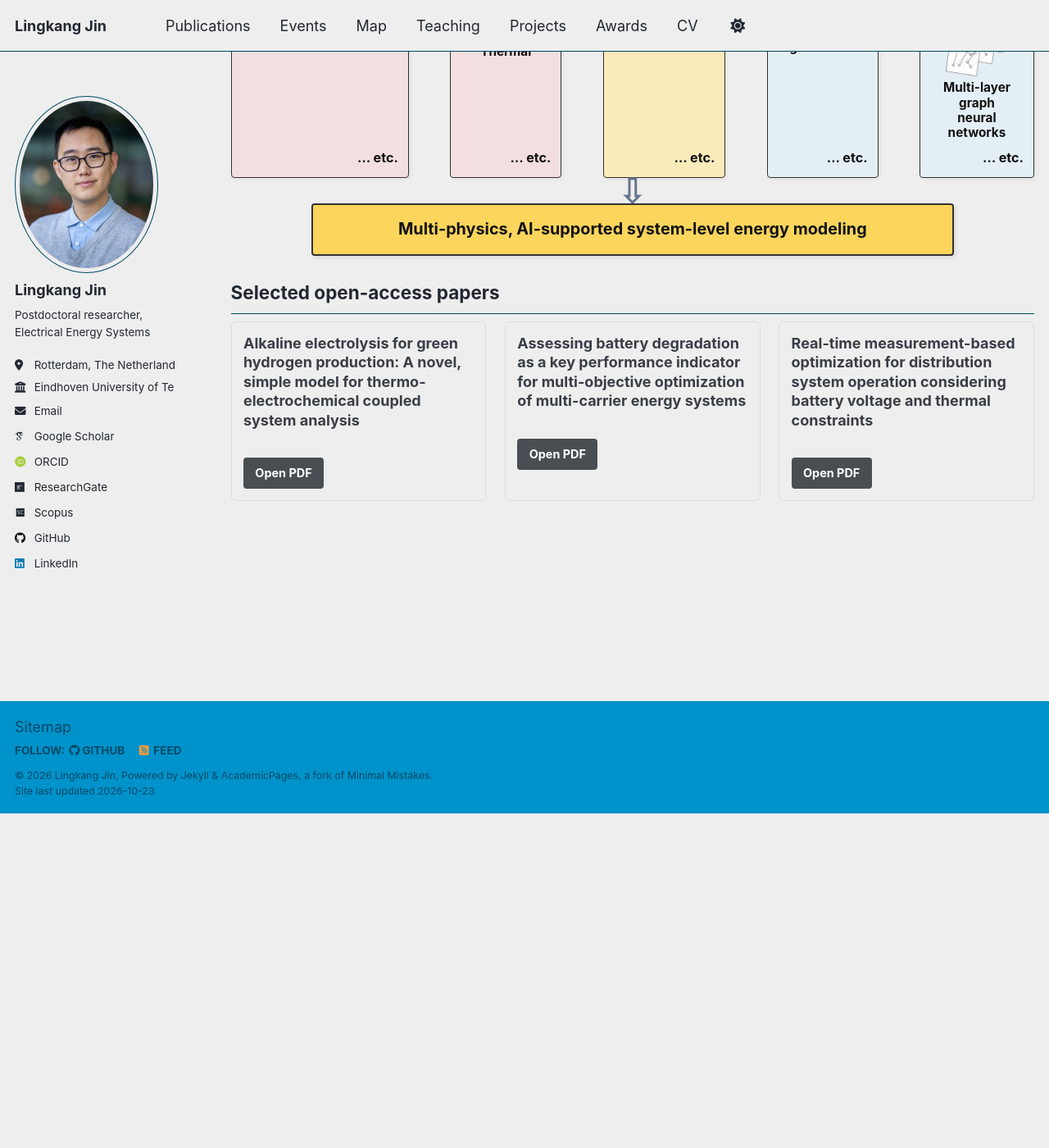
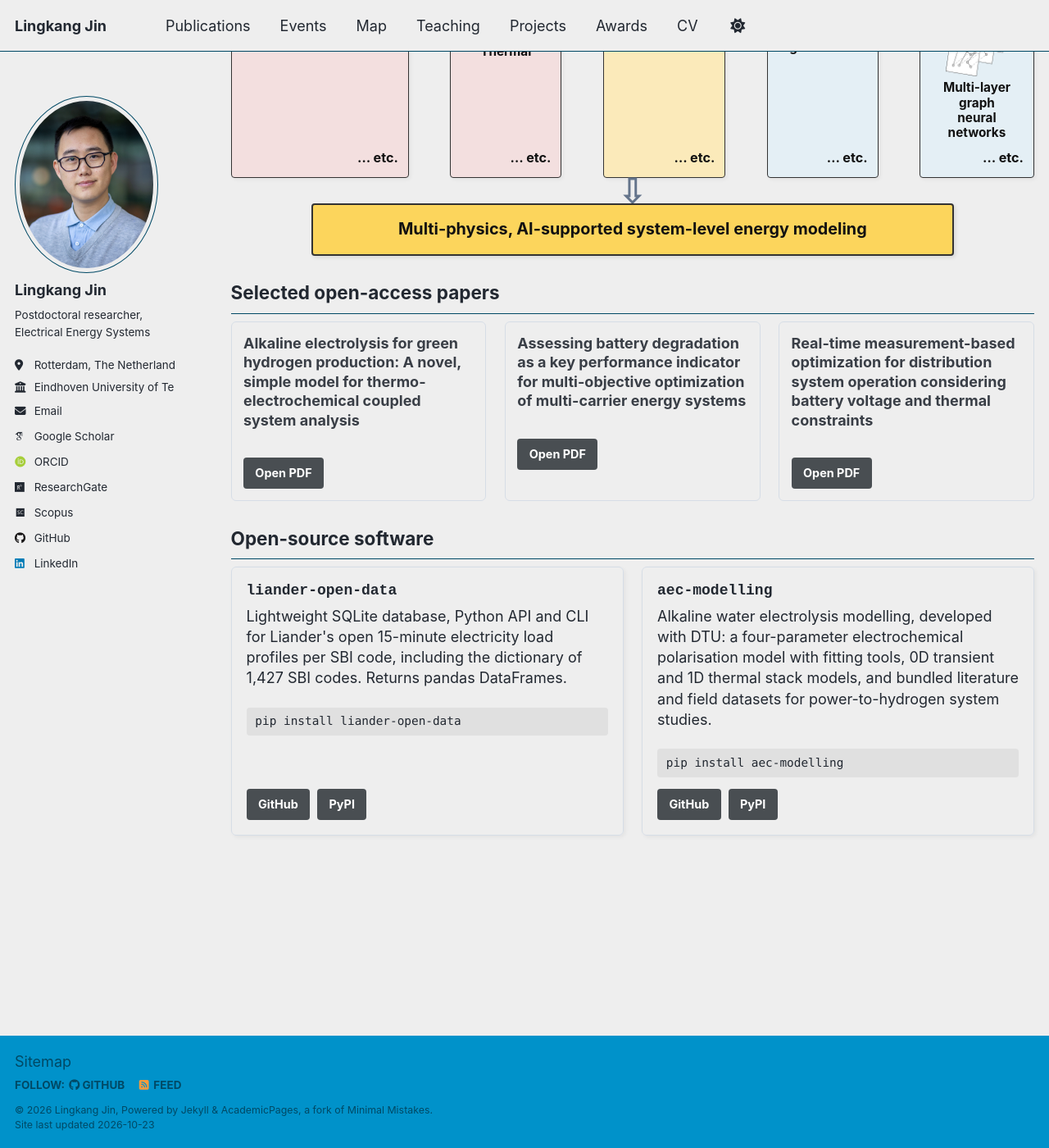
Before and after one commit to Lingkangjin/Lingkangjin.github.io, a Jekyll site: the page built from _pages/about.md, in a window 1280 px wide and 1400 px high, scrolled down 1388 px. Shown: the whole window at 82% size. Built offline with Jekyll 4.4.1, drawn with Linux system fonts in a browser that asks for light colours; some web fonts are replaced; a script that is not in the unit is left out; before the commit the page ends 2380 px from its top, so only the background shows below that.

Commit message:
Update about page: add open-source software section with project details and installation instructions

```diff
--- a/_pages/about.md
+++ b/_pages/about.md
@@ -71,6 +71,19 @@ papers:
     title: "Real-time measurement-based optimization for distribution system operation considering battery voltage and thermal constraints"
     preview: "/files/OFO.pdf"
     pdf: "/files/paper3.pdf"
+
+# Open-source repositories and PyPI releases.
+software:
+  - name: "liander-open-data"
+    description: "Lightweight SQLite database, Python API and CLI for Liander's open 15-minute electricity load profiles per SBI code, including the dictionary of 1,427 SBI codes. Returns pandas DataFrames."
+    github: "https://github.com/lingkang95/Liander_open_data"
+    pypi: "https://pypi.org/project/liander-open-data/"
+    install: "pip install liander-open-data"
+  - name: "aec-modelling"
+    description: "Alkaline water electrolysis modelling, developed with DTU: a four-parameter electrochemical polarisation model with fitting tools, 0D transient and 1D thermal stack models, and bundled literature and field datasets for power-to-hydrogen system studies."
+    github: "https://github.com/Lingkangjin/AEC-Modelling"
+    pypi: "https://pypi.org/project/aec-modelling/"
+    install: "pip install aec-modelling"
 ---
 
 <style>
@@ -201,6 +214,32 @@ papers:
   .paper__btn:hover { background: #2a2d2f; }
   .paper__title { font-size: 0.9em; line-height: 1.3; margin: 0.7rem 0 0; font-weight: bold; }
   .paper__title a { text-decoration: none; }
+
+  /* ───────── Software ───────── */
+  .software {
+    display: grid;
+    grid-template-columns: repeat(auto-fit, minmax(280px, 1fr));
+    gap: 1.25rem;
+  }
+  .software__card {
+    display: flex;
+    flex-direction: column;
+    padding: 1rem;
+    border: 1px solid var(--ac-line);
+    border-radius: 6px;
+    box-shadow: 2px 2px 5px rgba(0, 0, 0, 0.05);
+  }
+  .software__name { margin: 0 0 0.4rem; font-size: 1rem; font-family: monospace; }
+  .software__desc { margin: 0 0 0.7rem; font-size: 0.85em; line-height: 1.4; }
+  .software__install {
+    margin: 0 0 0.8rem;
+    padding: 0.35rem 0.6rem;
+    border-radius: 4px;
+    background: rgba(127, 127, 127, 0.12);
+    font-size: 0.8em;
+    overflow-x: auto;
+  }
+  .software__card .paper__actions { justify-content: flex-start; margin-top: auto; }
 
   /* Mobile browsers rarely render PDFs inside iframes: show the buttons only */
   @media (max-width: 768px), (hover: none) {
@@ -402,3 +441,19 @@ His research brings **detailed multi-physics models of energy assets into system
     });
   });
 </script>
+
+## Open-source software
+
+<div class="software">
+{% for s in page.software %}
+  <div class="software__card">
+    <h3 class="software__name">{{ s.name }}</h3>
+    <p class="software__desc">{{ s.description }}</p>
+    <code class="software__install">{{ s.install }}</code>
+    <div class="paper__actions">
+      <a class="paper__btn" href="{{ s.github }}" target="_blank" rel="noopener noreferrer">GitHub</a>
+      <a class="paper__btn" href="{{ s.pypi }}" target="_blank" rel="noopener noreferrer">PyPI</a>
+    </div>
+  </div>
+{% endfor %}
+</div>
```
Also changed, not shown: 1 other file.
